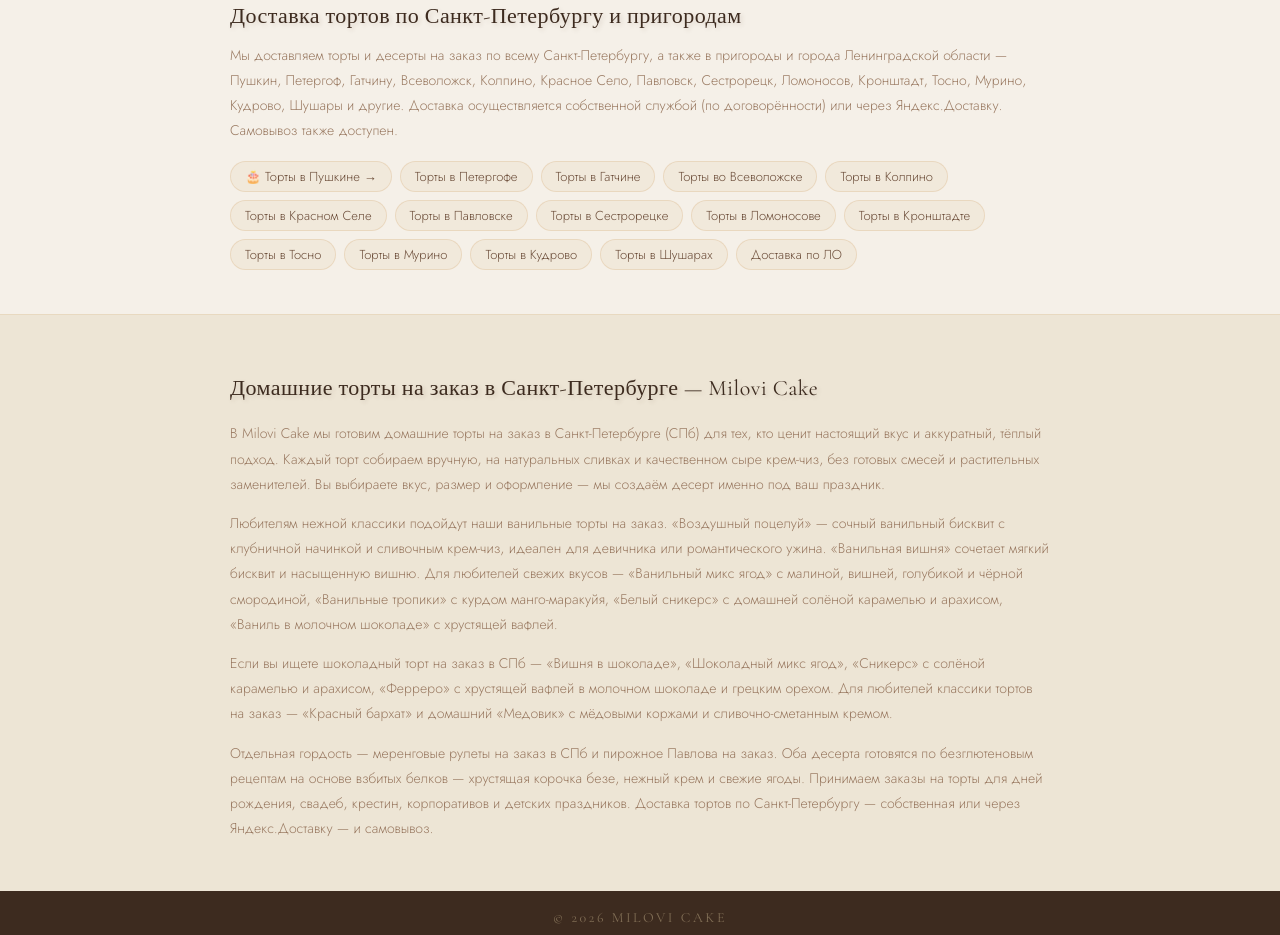
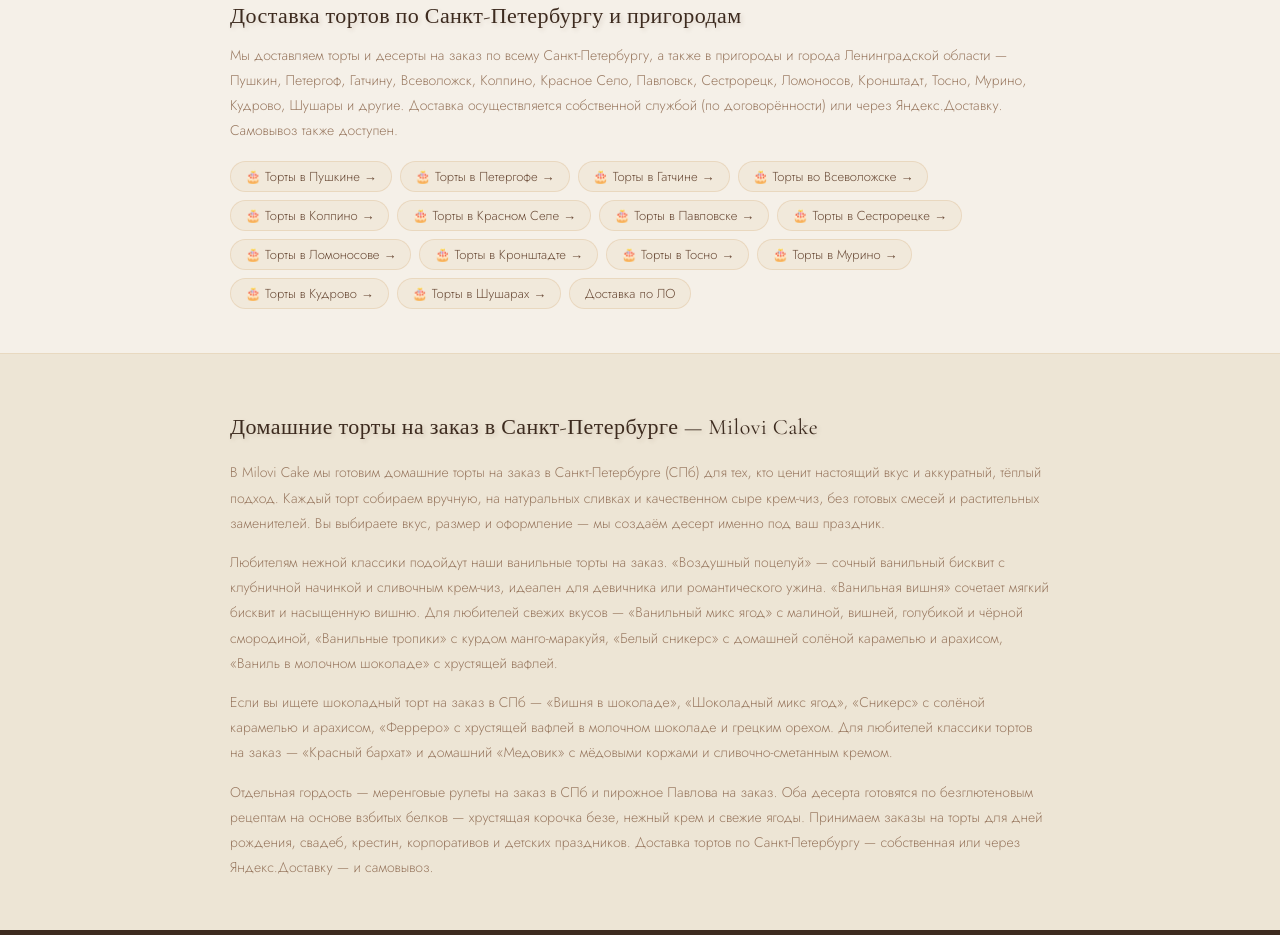
Before and after one commit to FedorMilovanov/Milovi_Cake, a plain HTML site: page index.html in a window 1280 px wide. Shown: the part 6482-7417 px from the top of the page. Drawn offline with nearby package versions, Linux system fonts and the light colour scheme.

Commit message:
Update index.html

```diff
--- a/index.html
+++ b/index.html
@@ -2295,6 +2295,17 @@
       padding: 5px 14px;
       white-space: nowrap;
       transition: background 0.2s;
+    }
+    a.geo-tag-link {
+      text-decoration: none;
+      cursor: pointer;
+      transition: background 0.2s, color 0.2s, border-color 0.2s, transform 0.15s;
+    }
+    a.geo-tag-link:hover {
+      background: rgba(201,147,74,0.22);
+      border-color: var(--gold);
+      color: var(--brown);
+      transform: translateY(-1px);
     }
     @media (max-width: 600px) {
       .geo-section .container { padding: 0 24px; }
@@ -2856,20 +2867,20 @@
     <h2>Доставка тортов по Санкт-Петербургу и пригородам</h2>
     <p>Мы доставляем торты и десерты на заказ по всему Санкт-Петербургу, а также в пригороды и города Ленинградской области — Пушкин, Петергоф, Гатчину, Всеволожск, Колпино, Красное Село, Павловск, Сестрорецк, Ломоносов, Кронштадт, Тосно, Мурино, Кудрово, Шушары и другие. Доставка осуществляется собственной службой (по договорённости) или через Яндекс.Доставку. Самовывоз также доступен.</p>
     <div class="geo-tags">
-      <a href="/pushkin/" class="geo-tag" style="text-decoration:none;">🎂 Торты в Пушкине →</a>
-      <span class="geo-tag">Торты в Петергофе</span>
-      <span class="geo-tag">Торты в Гатчине</span>
-      <span class="geo-tag">Торты во Всеволожске</span>
-      <span class="geo-tag">Торты в Колпино</span>
-      <span class="geo-tag">Торты в Красном Селе</span>
-      <span class="geo-tag">Торты в Павловске</span>
-      <span class="geo-tag">Торты в Сестрорецке</span>
-      <span class="geo-tag">Торты в Ломоносове</span>
-      <span class="geo-tag">Торты в Кронштадте</span>
-      <span class="geo-tag">Торты в Тосно</span>
-      <span class="geo-tag">Торты в Мурино</span>
-      <span class="geo-tag">Торты в Кудрово</span>
-      <span class="geo-tag">Торты в Шушарах</span>
+      <a href="/pushkin/" class="geo-tag geo-tag-link">🎂 Торты в Пушкине →</a>
+      <a href="/peterhof/" class="geo-tag geo-tag-link">🎂 Торты в Петергофе →</a>
+      <a href="/gatchina/" class="geo-tag geo-tag-link">🎂 Торты в Гатчине →</a>
+      <a href="/vsevolozhsk/" class="geo-tag geo-tag-link">🎂 Торты во Всеволожске →</a>
+      <a href="/kolpino/" class="geo-tag geo-tag-link">🎂 Торты в Колпино →</a>
+      <a href="/krasnoe-selo/" class="geo-tag geo-tag-link">🎂 Торты в Красном Селе →</a>
+      <a href="/pavlovsk/" class="geo-tag geo-tag-link">🎂 Торты в Павловске →</a>
+      <a href="/sestroretsk/" class="geo-tag geo-tag-link">🎂 Торты в Сестрорецке →</a>
+      <a href="/lomonosov/" class="geo-tag geo-tag-link">🎂 Торты в Ломоносове →</a>
+      <a href="/kronshtadt/" class="geo-tag geo-tag-link">🎂 Торты в Кронштадте →</a>
+      <a href="/tosno/" class="geo-tag geo-tag-link">🎂 Торты в Тосно →</a>
+      <a href="/murino/" class="geo-tag geo-tag-link">🎂 Торты в Мурино →</a>
+      <a href="/kudrovo/" class="geo-tag geo-tag-link">🎂 Торты в Кудрово →</a>
+      <a href="/shushary/" class="geo-tag geo-tag-link">🎂 Торты в Шушарах →</a>
       <span class="geo-tag">Доставка по ЛО</span>
     </div>
   </div>
```
